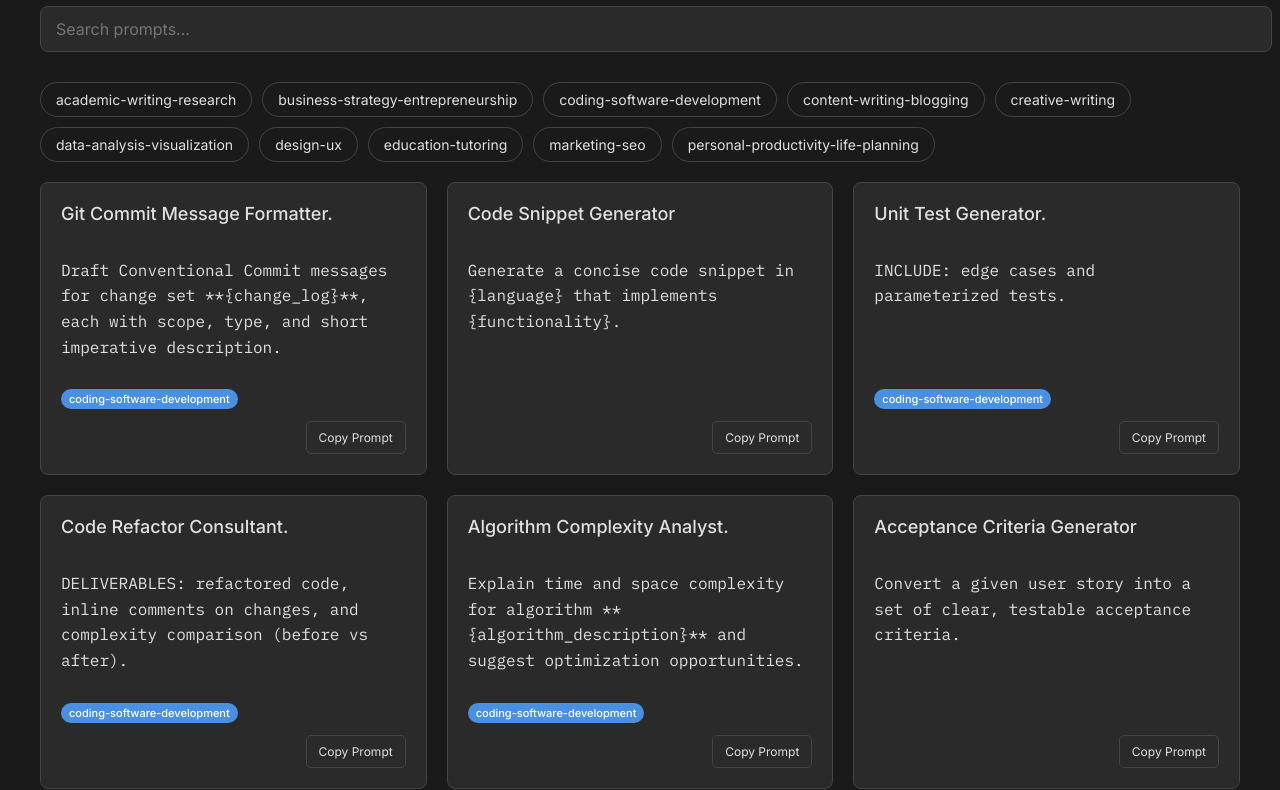
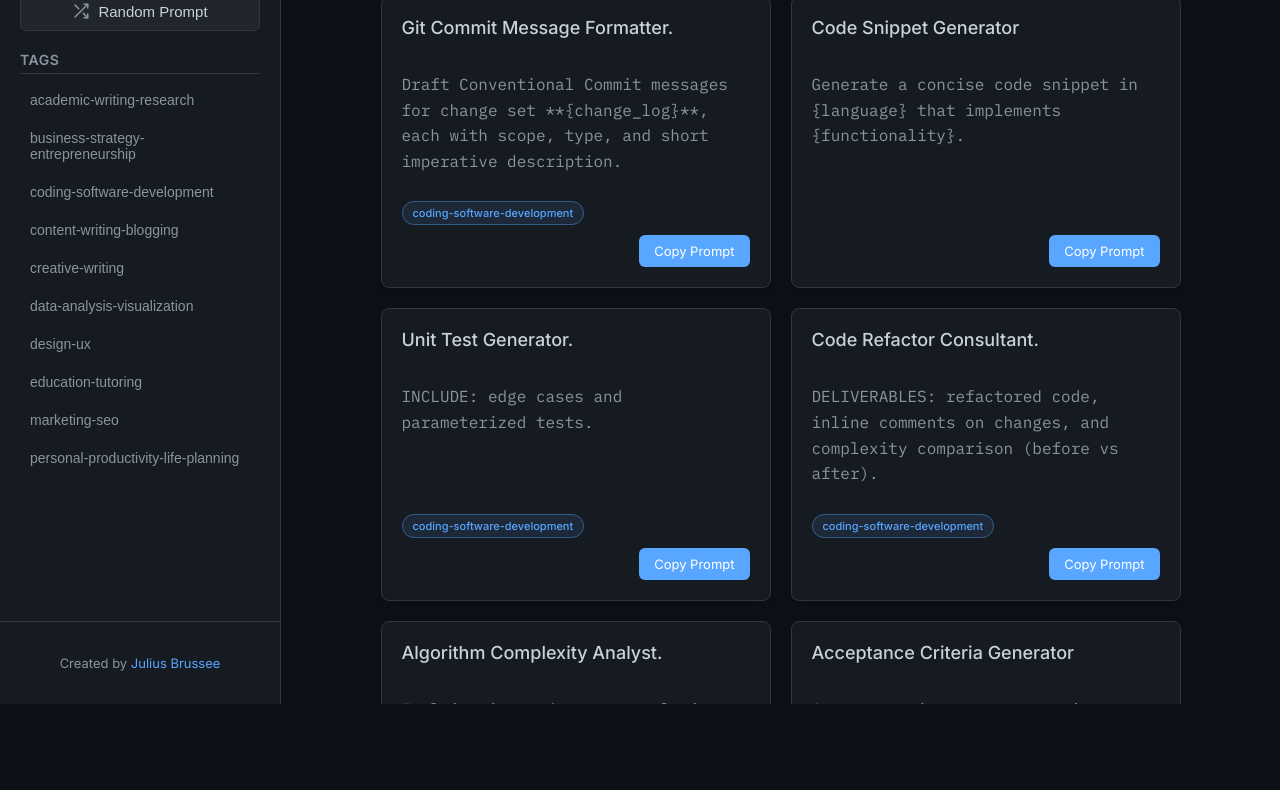
Before and after one commit to JuliusBrussee/the-prompt-library, a plain HTML site: page docs/index.html in a window 1280 px wide. Shown: the part 96-886 px from the top of the page. After the commit the page ends 800 px from the top, so only its background shows below. Drawn offline with Linux system fonts and the light colour scheme.

Commit message:
Better Website UI/UX
Added
- Random prompt button
- Better tag siderbar
- Credits to myself

```diff
--- a/docs/app.js
+++ b/docs/app.js
@@ -1,9 +1,9 @@
-
-
 const promptsContainer = document.getElementById('prompts-container');
 const searchInput = document.getElementById('search');
 const tagFiltersContainer = document.getElementById('tag-filters');
 const toastContainer = document.getElementById('toast-container');
+const randomPromptBtn = document.getElementById('random-prompt-btn');
+const logoHeader = document.querySelector('.logo');
 
 let activeTags = [];
 
@@ -111,7 +111,23 @@ const initializeTagFilters = () => {
     });
 };
 
+const displayRandomPrompt = () => {
+    const randomPrompt = prompts[Math.floor(Math.random() * prompts.length)];
+    displayPrompts([randomPrompt]);
+}
+
+const resetFilters = () => {
+    searchInput.value = '';
+    activeTags = [];
+    document.querySelectorAll('.tag-filter.active').forEach(button => {
+        button.classList.remove('active');
+    });
+    filterPrompts();
+};
+
 searchInput.addEventListener('input', filterPrompts);
+randomPromptBtn.addEventListener('click', displayRandomPrompt);
+logoHeader.addEventListener('click', resetFilters);
 
 // Initial load
 const validPrompts = prompts.filter(p => p);
--- a/docs/index.html
+++ b/docs/index.html
@@ -1,4 +1,3 @@
-
 <!DOCTYPE html>
 <html lang="en">
 <head>
@@ -11,13 +10,31 @@
     <link rel="stylesheet" href="style.css">
 </head>
 <body>
-    <div class="container">
-        <h1>The Prompt Library</h1>
-        <div class="search-container">
-            <input type="text" id="search" placeholder="Search prompts...">
+    <div class="page-container">
+        <div class="sidebar">
+            <div class="sidebar-header">
+                <h1 class="logo">The Prompt Library</h1>
+            </div>
+            <div class="sidebar-content">
+                <button id="random-prompt-btn" class="sidebar-button">
+                    <svg xmlns="http://www.w3.org/2000/svg" width="24" height="24" viewBox="0 0 24 24" fill="none" stroke="currentColor" stroke-width="2" stroke-linecap="round" stroke-linejoin="round" class="feather feather-shuffle"><polyline points="16 3 21 3 21 8"></polyline><line x1="4" y1="20" x2="21" y2="3"></line><polyline points="21 16 21 21 16 21"></polyline><line x1="15" y1="15" x2="21" y2="21"></line><line x1="4" y1="4" x2="9" y2="9"></line></svg>
+                    <span>Random Prompt</span>
+                </button>
+                <div class="tags-section">
+                    <h2>Tags</h2>
+                    <div id="tag-filters"></div>
+                </div>
+            </div>
+            <div class="sidebar-footer">
+                <p>Created by <a href="https://github.com/JuliusBrussee/the-prompt-library" target="_blank">Julius Brussee</a></p>
+            </div>
         </div>
-        <div id="tag-filters"></div>
-        <div class="prompts-container" id="prompts-container">
+        <div class="main-content">
+            <div class="search-container">
+                <input type="text" id="search" placeholder="Search prompts...">
+            </div>
+            <div class="prompts-container" id="prompts-container">
+            </div>
         </div>
     </div>
     <div id="toast-container"></div>
--- a/docs/style.css
+++ b/docs/style.css
@@ -1,102 +1,223 @@
 :root {
-    --background-color: #1a1a1a;
-    --text-color: #e0e0e0;
-    --card-background: #2a2a2a;
-    --border-color: #444;
-    --primary-color: #4a90e2;
+    --gh-bg-primary: #0d1117;
+    --gh-bg-secondary: #161b22;
+    --gh-border-color: #30363d;
+    --gh-text-primary: #c9d1d9;
+    --gh-text-secondary: #8b949e;
+    --gh-accent-blue: #58a6ff;
+    --gh-button-bg: #21262d;
+    --gh-button-border: #30363d;
+    --gh-button-hover-bg: #30363d;
+    --gh-shadow-color: rgba(0, 0, 0, 0.2);
+
     --font-sans: 'Inter', sans-serif;
     --font-mono: 'IBM Plex Mono', monospace;
 }
 
 body {
     font-family: var(--font-sans);
-    background-color: var(--background-color);
-    color: var(--text-color);
+    background-color: var(--gh-bg-primary);
+    color: var(--gh-text-primary);
     margin: 0;
-    padding: 20px;
+    overflow: hidden;
 }
 
-.container {
-    max-width: 1200px;
-    margin: 0 auto;
+.page-container {
+    display: flex;
+    height: 100vh;
+    background-color: var(--gh-bg-primary);
 }
 
-h1 {
+.sidebar {
+    width: 280px;
+    background-color: var(--gh-bg-secondary);
+    display: flex;
+    flex-direction: column;
+    border-right: 1px solid var(--gh-border-color);
+    box-shadow: 2px 0 10px var(--gh-shadow-color);
+    transition: width 0.3s ease-in-out;
+}
+
+.sidebar-header {
+    padding: 20px;
+    border-bottom: 1px solid var(--gh-border-color);
+}
+
+.logo {
+    font-size: 22px;
+    font-weight: 600;
+    color: var(--gh-text-primary);
     text-align: center;
-    font-weight: 600;
+    margin: 0;
+    cursor: pointer;
+    transition: color 0.2s ease;
+}
+
+.logo:hover {
+    color: var(--gh-accent-blue);
+}
+
+.sidebar-content {
+    flex-grow: 1;
+    padding: 20px;
+    overflow-y: auto;
+    -ms-overflow-style: none;
+    scrollbar-width: none;
+}
+
+.sidebar-content::-webkit-scrollbar {
+    display: none;
+}
+
+.sidebar-button {
+    display: flex;
+    align-items: center;
+    justify-content: center;
+    width: 100%;
+    padding: 10px 15px;
+    margin-bottom: 20px;
+    background-color: var(--gh-button-bg);
+    color: var(--gh-text-primary);
+    border: 1px solid var(--gh-button-border);
+    border-radius: 6px;
+    font-size: 15px;
+    font-weight: 500;
+    cursor: pointer;
+    transition: background-color 0.2s ease, border-color 0.2s ease, transform 0.1s ease;
+}
+
+.sidebar-button:hover {
+    background-color: var(--gh-button-hover-bg);
+    border-color: var(--gh-accent-blue);
+    transform: translateY(-1px);
+}
+
+.sidebar-button svg {
+    margin-right: 8px;
+    width: 18px;
+    height: 18px;
+    color: var(--gh-text-secondary);
+}
+
+.sidebar-button:hover svg {
+    color: var(--gh-accent-blue);
+}
+
+.tags-section {
+    margin-top: 20px;
+}
+
+.tags-section h2 {
+    font-size: 14px;
+    color: var(--gh-text-secondary);
+    margin-top: 0;
+    margin-bottom: 10px;
+    padding-bottom: 5px;
+    border-bottom: 1px solid var(--gh-border-color);
+    text-transform: uppercase;
+    letter-spacing: 0.5px;
+}
+
+#tag-filters {
+    display: flex;
+    flex-direction: column;
+    gap: 6px;
+}
+
+.tag-filter {
+    background-color: transparent;
+    color: var(--gh-text-secondary);
+    border: none;
+    padding: 8px 10px;
+    border-radius: 4px;
+    text-align: left;
+    cursor: pointer;
+    font-size: 14px;
+    transition: background-color 0.2s ease, color 0.2s ease;
+}
+
+.tag-filter:hover {
+    background-color: rgba(139, 148, 158, 0.1);
+    color: var(--gh-text-primary);
+}
+
+.tag-filter.active {
+    background-color: var(--gh-accent-blue);
+    color: #fff;
+    font-weight: 500;
+}
+
+.main-content {
+    flex-grow: 1;
+    padding: 20px;
+    overflow-y: auto;
+    background-color: var(--gh-bg-primary);
 }
 
 .search-container {
     margin-bottom: 30px;
+    max-width: 800px;
+    margin-left: auto;
+    margin-right: auto;
 }
 
 #search {
     width: 100%;
-    padding: 12px 15px;
+    padding: 10px 15px;
     font-size: 16px;
-    border: 1px solid var(--border-color);
-    border-radius: 8px;
-    background-color: var(--card-background);
-    color: var(--text-color);
+    border: 1px solid var(--gh-border-color);
+    border-radius: 6px;
+    background-color: var(--gh-bg-secondary);
+    color: var(--gh-text-primary);
     font-family: var(--font-sans);
+    box-shadow: inset 0 1px 3px var(--gh-shadow-color);
+    transition: border-color 0.2s ease, box-shadow 0.2s ease;
 }
 
-#tag-filters {
-    margin-bottom: 20px;
-    display: flex;
-    flex-wrap: wrap;
-    gap: 10px;
-}
-
-.tag-filter {
-    background: none;
-    border: 1px solid var(--border-color);
-    color: var(--text-color);
-    padding: 8px 15px;
-    border-radius: 20px;
-    cursor: pointer;
-    font-family: var(--font-sans);
-    font-size: 14px;
-    transition: background-color 0.2s ease, color 0.2s ease;
-}
-
-.tag-filter.active {
-    background-color: var(--primary-color);
-    color: #fff;
-    border-color: var(--primary-color);
+#search:focus {
+    outline: none;
+    border-color: var(--gh-accent-blue);
+    box-shadow: inset 0 1px 3px var(--gh-shadow-color), 0 0 0 3px rgba(88, 166, 255, 0.2);
 }
 
 .prompts-container {
+    max-width: 800px;
+    margin-left: auto;
+    margin-right: auto;
     display: grid;
     grid-template-columns: repeat(auto-fill, minmax(300px, 1fr));
     gap: 20px;
 }
 
 .prompt-card {
-    background-color: var(--card-background);
-    border: 1px solid var(--border-color);
+    background-color: var(--gh-bg-secondary);
+    border: 1px solid var(--gh-border-color);
     border-radius: 8px;
     padding: 20px;
     display: flex;
     flex-direction: column;
-    transition: transform 0.2s ease, box-shadow 0.2s ease;
+    transition: transform 0.2s ease, box-shadow 0.2s ease, background-color 0.2s ease;
+    box-shadow: 0 4px 8px var(--gh-shadow-color);
 }
 
 .prompt-card:hover {
-    transform: translateY(-5px);
-    box-shadow: 0 10px 20px rgba(0,0,0,0.2);
+    transform: translateY(-3px);
+    box-shadow: 0 8px 16px var(--gh-shadow-color);
+    background-color: #1f242c;
 }
 
 .prompt-card h3 {
     margin-top: 0;
     font-size: 18px;
     font-weight: 500;
+    color: var(--gh-text-primary);
 }
 
 .prompt-card p {
     font-family: var(--font-mono);
     line-height: 1.6;
     flex-grow: 1;
+    color: var(--gh-text-secondary);
 }
 
 .prompt-card .tags {
@@ -105,35 +226,38 @@ h1 {
 }
 
 .prompt-card .tags span {
-    background-color: var(--primary-color);
-    color: #fff;
-    padding: 3px 8px;
-    border-radius: 12px;
+    background-color: rgba(88, 166, 255, 0.1);
+    color: var(--gh-accent-blue);
+    padding: 4px 10px;
+    border-radius: 15px;
     margin-right: 5px;
     font-size: 11px;
     font-weight: 500;
+    border: 1px solid rgba(88, 166, 255, 0.4);
 }
 
 .prompt-card .actions {
     margin-top: 15px;
     display: flex;
     justify-content: flex-end;
+    gap: 10px;
 }
 
 .prompt-card .actions button {
-    background: none;
-    border: 1px solid var(--border-color);
-    color: var(--text-color);
-    padding: 8px 12px;
-    border-radius: 5px;
+    background-color: var(--gh-accent-blue);
+    color: #fff;
+    border: none;
+    padding: 8px 15px;
+    border-radius: 6px;
     cursor: pointer;
     font-family: var(--font-sans);
-    font-size: 12px;
-    transition: background-color 0.2s ease;
+    font-size: 13px;
+    transition: background-color 0.2s ease, transform 0.1s ease;
 }
 
 .prompt-card .actions button:hover {
-    background-color: #333;
+    background-color: #4493f8;
+    transform: translateY(-1px);
 }
 
 #toast-container {
@@ -144,20 +268,64 @@ h1 {
 }
 
 .toast {
-    background-color: #333;
-    color: #fff;
+    background-color: var(--gh-bg-secondary);
+    color: var(--gh-text-primary);
     padding: 15px 20px;
-    border-radius: 5px;
+    border-radius: 8px;
     margin-top: 10px;
     opacity: 0;
-    transition: opacity 0.3s ease;
+    transform: translateY(20px);
+    transition: opacity 0.3s ease, transform 0.3s ease;
+    box-shadow: 0 4px 12px var(--gh-shadow-color);
+    border: 1px solid var(--gh-border-color);
 }
 
 .toast.show {
     opacity: 1;
+    transform: translateY(0);
 }
 
-@media (max-width: 600px) {
+.sidebar-footer {
+    padding: 20px;
+    border-top: 1px solid var(--gh-border-color);
+    text-align: center;
+    font-size: 13px;
+    color: var(--gh-text-secondary);
+}
+
+.sidebar-footer a {
+    color: var(--gh-accent-blue);
+    text-decoration: none;
+    transition: color 0.2s ease;
+}
+
+.sidebar-footer a:hover {
+    color: #4493f8;
+    text-decoration: underline;
+}
+
+@media (max-width: 768px) {
+    .page-container {
+        flex-direction: column;
+        height: auto;
+    }
+    .sidebar {
+        width: 100%;
+        height: auto;
+        border-right: none;
+        border-bottom: 1px solid var(--gh-border-color);
+        box-shadow: 0 2px 5px var(--gh-shadow-color);
+    }
+    .sidebar-header {
+        border-bottom: none;
+    }
+    .sidebar-content {
+        padding-top: 0;
+        max-height: 200px;
+    }
+    .main-content {
+        padding-top: 10px;
+    }
     .prompts-container {
         grid-template-columns: 1fr;
     }
```
